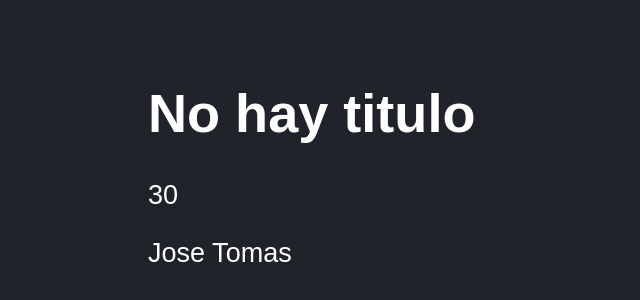
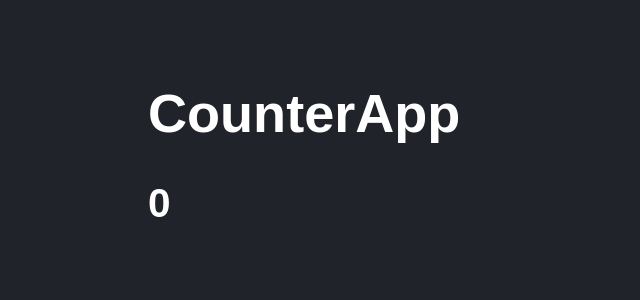
Before and after one commit to Xtremono/counter-app, a React (Vite) app: page / in a window 1280 px wide. Shown: the part 102-402 px from the top of the page, without its empty margins (0-640 px from the left). Built offline with nearby package versions, Linux system fonts and the light colour scheme.

Commit message:
Counter react app

```diff
--- /dev/null
+++ b/src/CounterApp.jsx
@@ -0,0 +1,19 @@
+import PropTypes from "prop-types";
+
+export const CounterApp = ({value}) => {
+
+  return (
+    <>
+    <h1>CounterApp</h1>
+    <h2>{value}</h2>
+    </>
+  )
+};
+
+CounterApp.propTypes = {
+  value: PropTypes.number
+};
+
+CounterApp.defaultProps = {
+  value: 0
+};
--- a/src/main.jsx
+++ b/src/main.jsx
@@ -1,11 +1,12 @@
 import React from 'react';
 import ReactDOM from 'react-dom/client';
 //import { HelloWorldApp } from './HelloWorldApp';
-import { FirstApp } from './FirstApp'  // Importación nombrada
+//import { FirstApp } from './FirstApp'  // Importación nombrada
 import "./styles.css";
+import { CounterApp } from './CounterApp';
 
 ReactDOM.createRoot(document.getElementById('root')).render(
   <React.StrictMode>
-    <FirstApp  subTitle={30}/>
+    <CounterApp  value={0}/>
   </React.StrictMode>
 );
```
